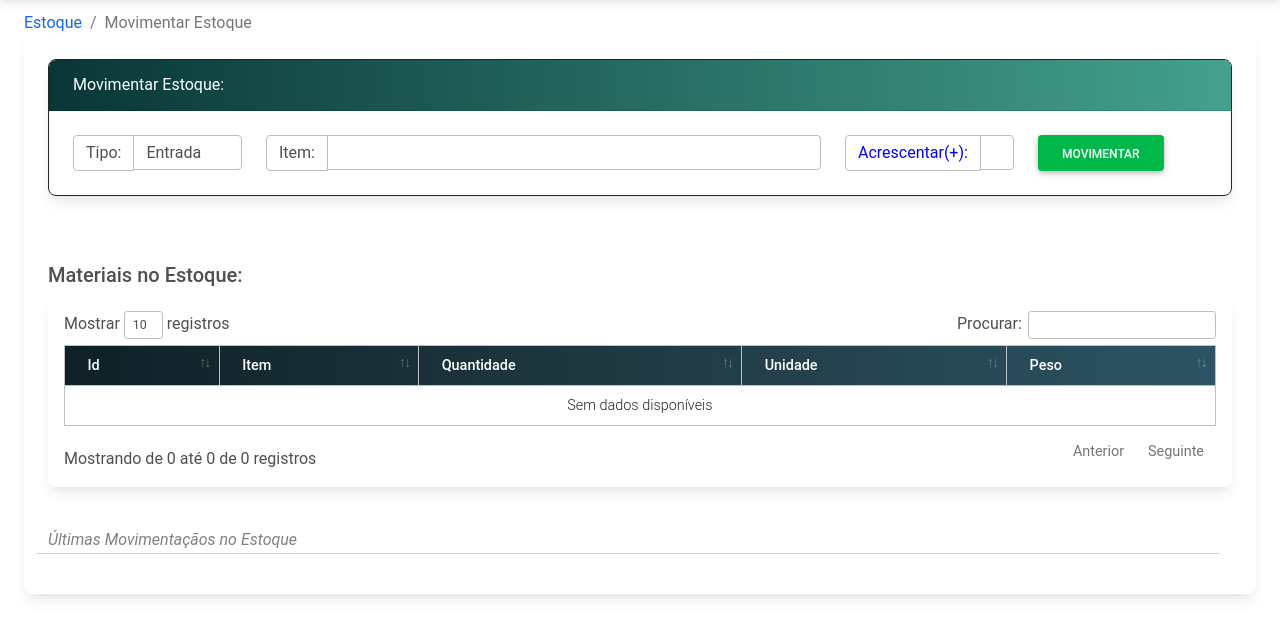
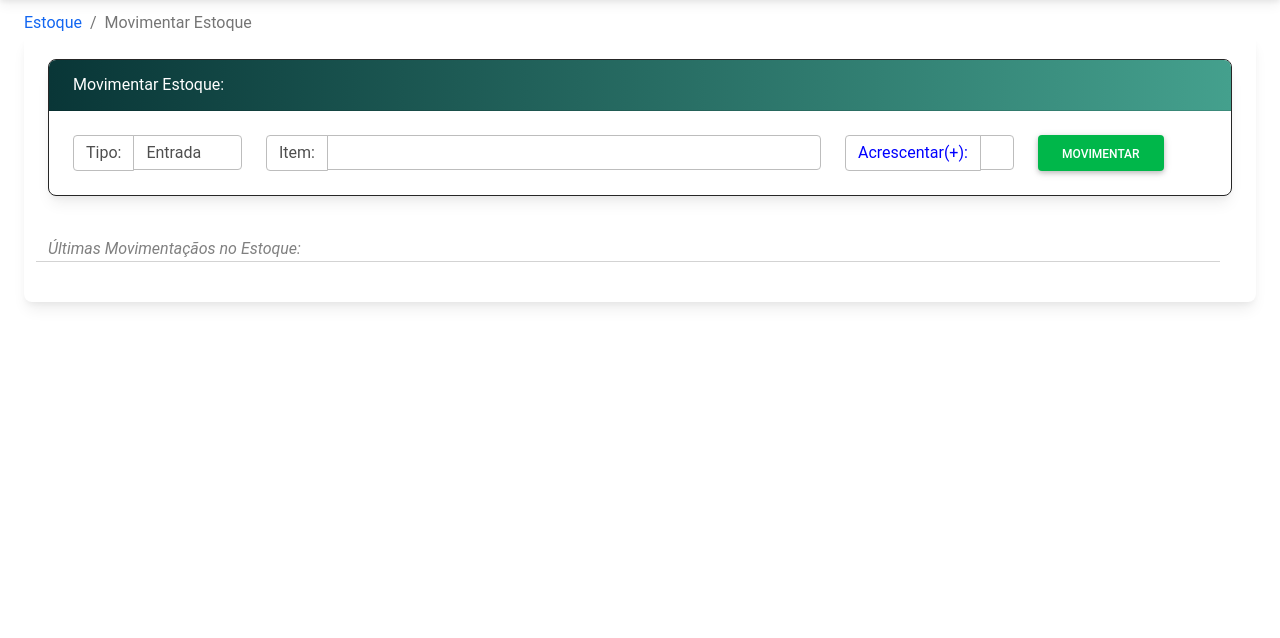
Before and after one commit to endjack/simoERP, a Django app: page /mov-estoque/ in a window 1280 px wide. Shown: the part 59-697 px from the top of the page. Run offline with Django 3.2, Linux system fonts and the light colour scheme; the visitor is signed in with stand-in values (Sample User, id 1); data that the repository does not hold is empty; some libraries are stand-ins or nearby versions.

Commit message:
QuerySet vazio Ver-Estoque Inicio

```diff
--- a/estoque/views.py
+++ b/estoque/views.py
@@ -17,7 +17,6 @@ from django.db.models import Q
 from django.contrib.auth.mixins import LoginRequiredMixin
 from braces.views import GroupRequiredMixin
 from django.views.generic import TemplateView, CreateView
-import json
 
 class InserirItemView(GroupRequiredMixin, LoginRequiredMixin, CreateView):
     login_url = reverse_lazy('login')
@@ -115,11 +114,18 @@ class InicioEstoque(GroupRequiredMixin, LoginRequiredMixin, TemplateView):
     def get_context_data(self, **kwargs):
         context = super().get_context_data(**kwargs)
         # objects = Estoque.objects.select_related('item')
-        objects = Estoque.objects.all()
 
-        filter_list = EstoqueFilter(self.request.GET, queryset = objects )
+        #get-the-last-10-item-data
+
+        if self.request.GET.get('filter-status'):
+            objects = Estoque.objects.all()
+            filter_list = EstoqueFilter(self.request.GET, queryset = objects )
+        else:
+            objects = Estoque.objects.none()
+            filter_list = EstoqueFilter(self.request.GET, queryset = objects )
+
+
         context["filter"] = filter_list
-
         cache.set('filter_estoque_resultados', filter_list, 600)
 
         return context
--- a/simo/templates/estoque/mov-estoque.html
+++ b/simo/templates/estoque/mov-estoque.html
@@ -54,36 +54,10 @@
 </div>
 </div>
 
-{% comment %} LISTAR ESTOQUE {% endcomment %}
-<br><br>
-<h5>Materiais no Estoque: </h5>
-<div class="card mb-3 p-3" style="border-color: #093637;">
-<table class="table table-sm table-bordered" id="tabela-listar">
-  <thead class="card-header text-white " style="background: linear-gradient(to right, #0f2027, #203a43, #2c5364);">
-    <tr>
-      <th scope="col">Id</th>
-      <th scope="col">Item</th>
-      <th scope="col">Quantidade</th>
-      <th scope="col">Unidade</th>
-      <th scope="col">Peso</th>
-    </tr>
-  </thead>
-<tbody>
-{% for item in itensEstoque %}
-    <tr>
-      <td>{{item.item.pk}}</td>
-      <td><a href="{% url 'detalhar-item' item.item.pk  %}">{{item.item.descricao}}</a></td>
-      <td>{{item.quantidade}}</td>
-      <td>{{item.item.unid_medida}}</td>
-      <td>{{item.item.peso}}</td>
-    </tr>
-{% endfor %}
-  </tbody>
-</table>
-</div>
+
 
 <div class="row" style="margin-top:40px">
-      <div class="row"><span style="font-size=14px; color:gray;font-style: italic;">Últimas Movimentaçãos no Estoque</span><hr></div>
+      <div class="row"><span style="font-size=14px; color:gray;font-style: italic;">Últimas Movimentaçãos no Estoque:</span><hr></div>
   </div>
 
 {% comment %} //TODO LOG DAS MOVIMENTAÇÕES DO ESTOQUE COM USUÁRIO {% endcomment %}
```
Also changed, not shown: simo/templates/estoque/ver-estoque.html (+12 -10 lines).
